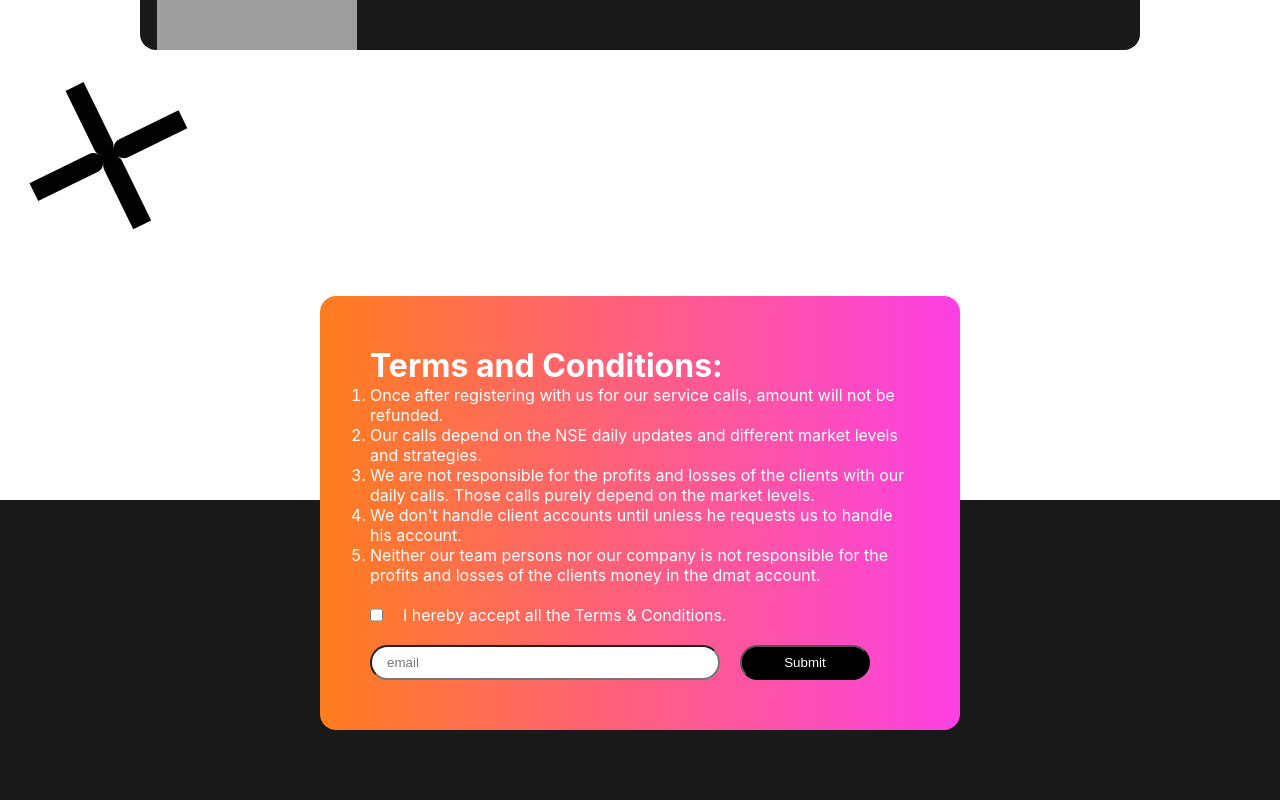
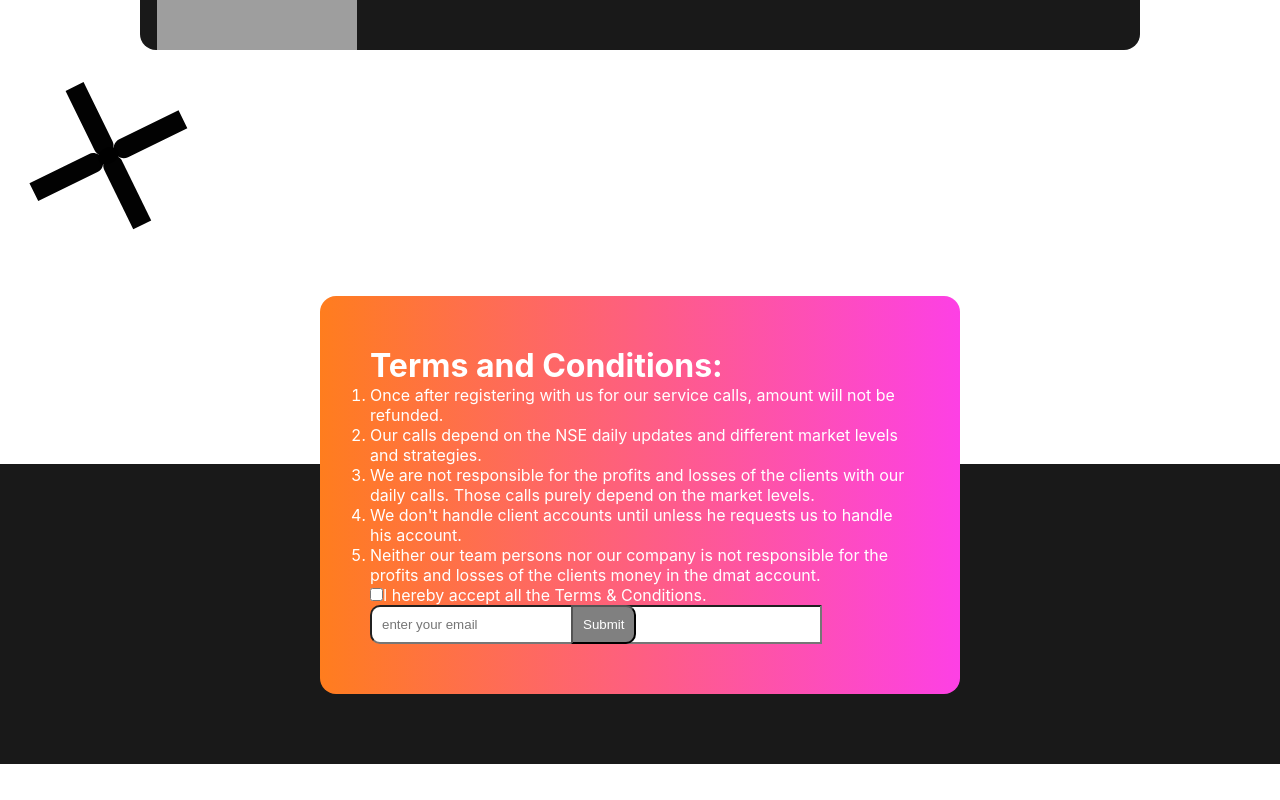
Before and after one commit to StarGains/MarketGains, a React (Create React App) app: page / in a window 1280 px wide. Shown: the part 2905-3705 px from the top of the page. After the commit the page ends 3669 px from the top, so only its background shows below. Built offline with nearby package versions, Linux system fonts and the light colour scheme; grey boxes are pictures that could not be loaded; the HTML template or start-up script is replaced by a standard one.

Commit message:
added some functionalities in terms and conditions part

```diff
--- a/src/App.css
+++ b/src/App.css
@@ -267,37 +267,46 @@ section{
     z-index: -1;
 }
 
-.accept-tandc {
-    margin-top: 20px;
-    display: flex;
-    margin-bottom: 20px;
-}
-.accept-tandc p{
-    margin-left: 20px;
+.terms-and-conditions {
+    position: relative;
+    background-image: linear-gradient(to right, #ff7d1e, #fd40e5);
+    margin: 100px auto;
+    padding: 50px;
+    border-radius: 16px;
+    color: white;
+    margin-bottom: 0;
+    bottom: 70px;
+    max-width: 1200px;
 }
 
-.email-submit {
-    height: auto;
-    width: 500px;
-    margin-top: 10px;
+.check-container {
     display: flex;
+    align-items: center;
 }
 
-#e1 {
-    height: 35px;
-    width: 400px;
-    border-radius: 20px;
-    padding-inline: 15px;
+.email-container {
+    display: flex;
+    align-items: center;
 }
 
-#submit {
-    margin-left: 20px;
-    height: 35px;
-    width: 150px;
-    border-radius: 20px;
-    background-color: black;
+
+.email-container .todo-email-input {
+    padding: 10px;
+    border-radius: 10px 0 0 10px;
+}
+.todo-email-input{
+    width:225%;
+}
+
+.submit-button {
+    padding: 10px;
+    border-radius: 0 10px 10px 0;
+    background: black;
     color: white;
+}
 
+.submit-button.disabled {
+    background-color: grey;
 }
 
 /* The code below is for modal */
--- a/src/scenes/TermsAndConditions.jsx
+++ b/src/scenes/TermsAndConditions.jsx
@@ -1,11 +1,16 @@
 import AOS from 'aos';
 import 'aos/dist/aos.css';
-import { useState, useEffect, useCallback, useRef } from "react";
-export default function TermsAndConditions(){
+import { useState, useEffect, useCallback } from "react";
+
+export default function TermsAndConditions() {
+
     //Email checking and linking on web
-
-
-
+    const [isChecked, setIsChecked] = useState(false);
+    const [email, setEmail] = useState('')
+    const [error, setError] = useState('')
+    const sendEmail = useCallback(() => {
+        alert(email)
+    }, [email])
     //scroll animation for svg file
     const [percent, setPercent] = useState(0);
     const handleScroll = useCallback(function handleScroll(e) {
@@ -21,10 +26,10 @@ export default function TermsAndConditions(){
     useEffect(() => {
         AOS.init();
     }, [])
-    return  (
+    return (
         <>
-        <div data-aos = "fade-right" data-aos-duration="1500">
-            <svg style = {{transform:`rotate(${percent * 180}deg)`}}className="blackfan" width="217" height="212" viewBox="0 0 217 212" fill="none" xmlns="http://www.w3.org/2000/svg">
+            <div data-aoso="fade-right" data-aoso-duration="1500">
+                <svg style={{ transform: `rotate(${percent * 180}deg)` }} className="blackfan" width="217" height="212" viewBox="0 0 217 212" fill="none" xmlns="http://www.w3.org/2000/svg">
                     <path d="M29.4482 133.143L88.7314 104.134C93.6922 101.706 99.6815 103.76 102.109 108.721C104.536 113.682 102.483 119.671 97.5219 122.098L38.2388 151.107L29.4482 133.143Z" fill="#020202" />
                     <path d="M114.684 102.568C112.257 97.607 114.31 91.6176 119.271 89.1902L178.554 60.1814L187.345 78.146L128.062 107.155C123.101 109.582 117.112 107.529 114.684 102.568Z" fill="#020202" />
                     <path d="M107.957 104.746C102.996 107.174 97.007 105.12 94.5796 100.159L65.5708 40.8762L83.5354 32.0856L112.544 91.3688C114.972 96.3296 112.918 102.319 107.957 104.746Z" fill="#020202" />
@@ -32,7 +37,7 @@ export default function TermsAndConditions(){
                     <ellipse cx="108.397" cy="105.645" rx="11" ry="8" transform="rotate(-26.0737 108.397 105.645)" fill="black" />
                 </svg>
             </div>
-        <div data-aos="fade-up" data-aos-duration="1500" className="terms-and-conditions">
+            <div data-aoso="fade-up" data-aoso-duration="1500" className="terms-and-conditions">
                 <h1>Terms and Conditions: </h1>
                 <ol>
                     <li>Once after registering with us for our service calls, amount will not be refunded.</li>
@@ -41,13 +46,74 @@ export default function TermsAndConditions(){
                     <li>We don't handle client accounts until unless he requests us to handle his account.</li>
                     <li>Neither our team persons nor our company is not responsible for the profits and losses of the clients money in the dmat account.</li>
                 </ol>
-            <div className="accept-tandc">
-                    <input type="checkbox" />
-                <p>I hereby accept all the Terms & Conditions.</p>
+                <div className="check-container">
+                    <div className="todo-check">
+                        <input
+                            type="checkbox"
+                            checked={isChecked}
+                            onChange={(e) => {
+                                setIsChecked(e.target.checked)
+                                if (e.target.checked === true) {
+                                    setError("");
+                                }
+                            }}
+                        />
                     </div>
-            <div className="email-submit">
-                <input id="e1" type="email" placeholder="email" />
-                <input id="submit" type="submit" />
+                    <p className="todo-para">
+                        I hereby accept all the Terms & Conditions.
+                    </p>
+                </div>
+
+                {/**email */}
+                <div className="email-container">
+                    <div className="todo-email">
+                        <input
+                            value={email}
+                            placeholder="enter your email"
+                            className="todo-email-input"
+                            onChange={(e) => {
+                                setEmail(e.target.value)
+                                let re = /^(([^<>()\[\]\\.,;:\s@"]+(\.[^<>()\[\]\\.,;:\s@"]+)*)|(".+"))@((\[[0-9]{1,3}\.[0-9]{1,3}\.[0-9]{1,3}\.[0-9]{1,3}])|(([a-zA-Z\-0-9]+\.)+[a-zA-Z]{2,}))$/;
+
+                                if (re.test(e.target.value)) {
+                                    setError("");
+                                } else {
+                                    setError("*please enter a vaild email");
+                                }
+                            }}
+                        />
+                    </div>
+                    <div>
+                        {isChecked ? (
+                            <div>
+                                <button
+                                    className="submit-button"
+                                    onClick={() => {
+                                        if (email === "") {
+                                            setError("*please enter your email");
+                                        } else {
+                                            setError("");
+                                            sendEmail();
+                                        }
+                                    }}
+                                >
+                                    Submit
+                                </button>
+                            </div>
+                        ) : (
+                            <div>
+                                <button
+                                        className="disabled submit-button"
+                                    onClick={() => { setError("*please accept terms and condition"); }}
+                                >
+                                    Submit
+                                </button>
+                            </div>
+                        )}
+                    </div>
+                </div>
+                <div className="email-container">
+                    <p className="error">{error}</p>
                 </div>
             </div>
         </>
```
Lines whose indentation alone changed are shown as unchanged.
